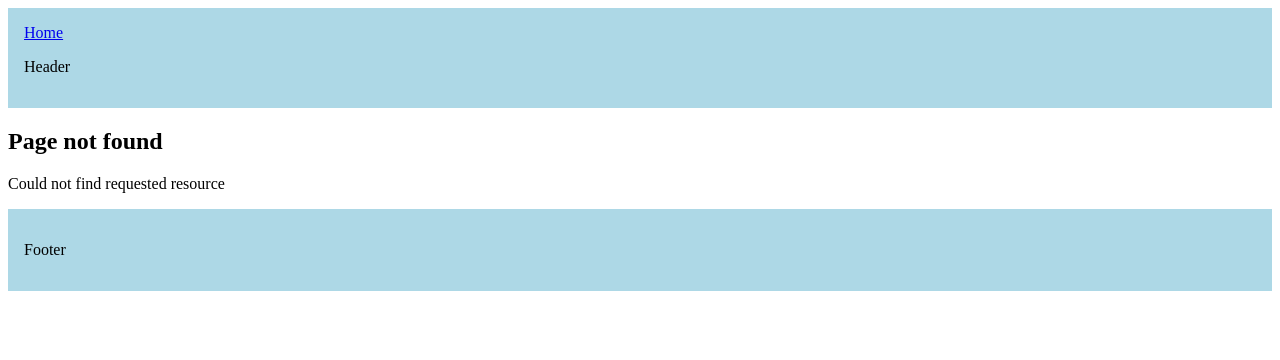
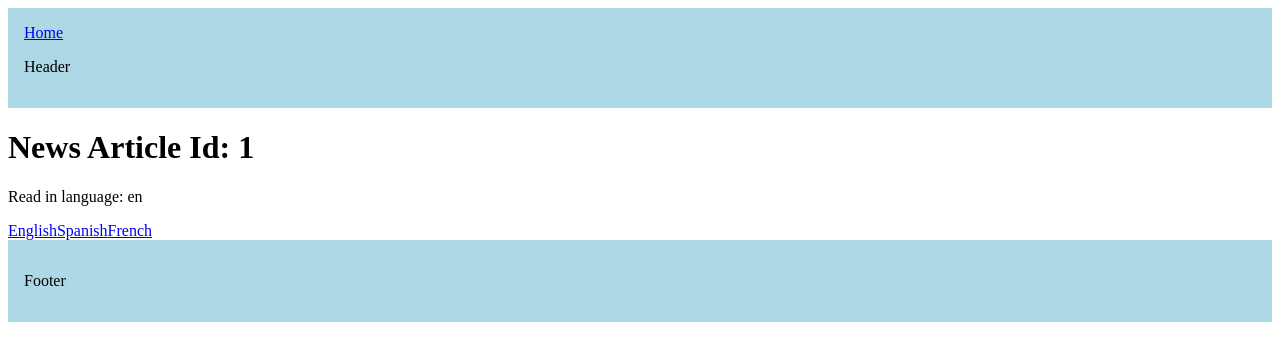
Before and after one commit to khangnv111/next-tutorial, a Next.js app: page /articles/1 in a window 1280 px wide. Before the commit this address had no page. Shown: the top 360 px of the page. Built offline with nearby package versions, Linux system fonts and the light colour scheme.

Commit message:
21 - params and searchParams

```diff
--- /dev/null
+++ b/src/app/articles/[articleId]/page.tsx
@@ -0,0 +1,21 @@
+import Link from "next/link";
+
+export default async function NewsArticle({params, searchParams}: {
+    params: Promise<{articleId: string}>;
+    searchParams: Promise<{lang?: "en" | "es" | "fr"}>;
+}){
+    const {articleId} = await params;
+    const {lang = "en"} = await searchParams;
+
+    return (
+        <>
+            <h1>News Article Id: {articleId}</h1>
+            <p>Read in language: {lang}</p>
+            <div>
+                <Link href={`/articles/${articleId}?lang=en`}>English</Link>
+                <Link href={`/articles/${articleId}?lang=es`}>Spanish</Link>
+                <Link href={`/articles/${articleId}?lang=fr`}>French</Link>
+            </div>
+        </>
+    );
+}
--- a/src/app/page.tsx
+++ b/src/app/page.tsx
@@ -7,6 +7,9 @@
             <Link href="/about">About</Link><br/>
             <Link href="/blog">Blog</Link><br/>
             <Link href="/products">Products</Link>
+            <Link href="/products/1">Product 1</Link><br/>
+            <Link href="/articles/breaking-news-123?leng=en">Read english</Link><br/>
+            <Link href="/articles/breaking-news-123?leng=fr">Read French</Link>
         </>
     );
 }
```
Also changed, not shown: src/app/(auth)/styles.css (+11 -0 lines).
